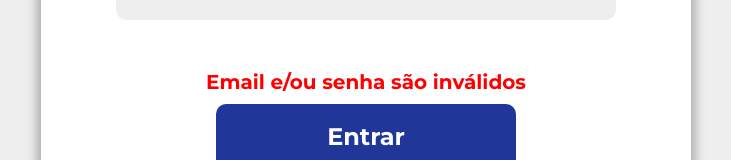
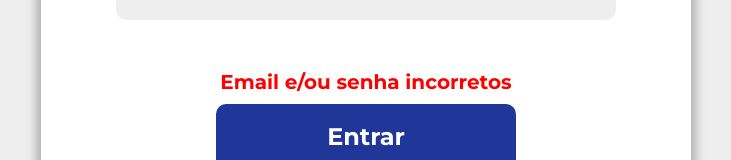
Before and after one commit to cpejr/IZT-web-frontend, a React (Vite) app: page /login in a window 1280 px wide. Shown: the part 558-718 px from the top of the page, without its empty margins (274-1005 px from the left). Built offline with nearby package versions, Linux system fonts and the light colour scheme.

Commit message:
fix: error message

```diff
--- a/src/pages/Login/Login.jsx
+++ b/src/pages/Login/Login.jsx
@@ -36,7 +36,7 @@ function Login() {
   });
   const onSubmit = (data) => console.log(data);
   const erroOnSubmit = {
-    message: 'Email e/ou senha são inválidos',
+    message: 'Email e/ou senha incorretos',
   };
   return (
     <Page>
```
